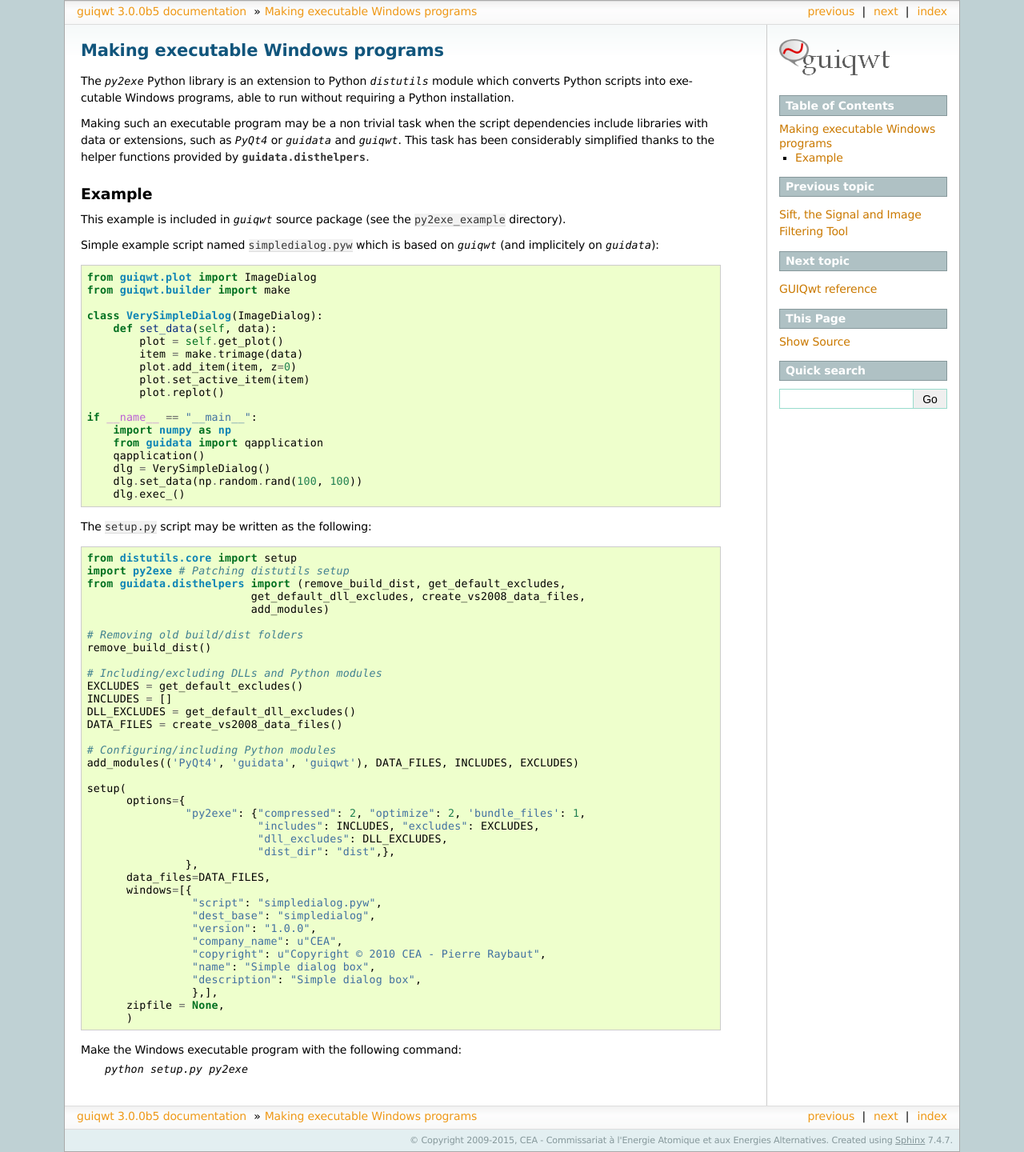
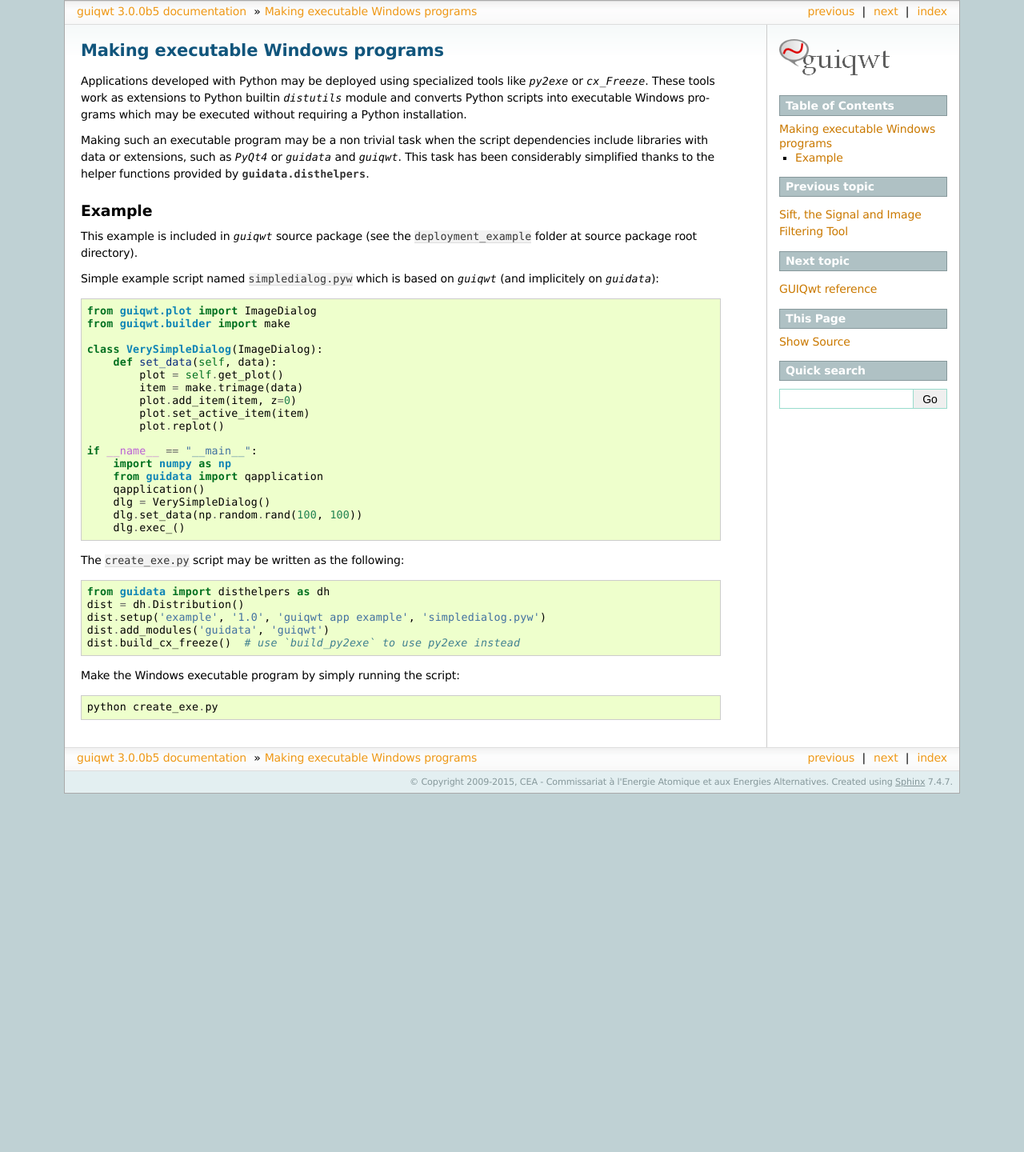
Before and after one commit to PlotPyStack/guiqwt, a Sphinx documentation site: the page built from doc/disthelpers.rst, in a window 1280 px wide. Shown: the whole page at 80% size. Built offline with Sphinx 7.4.7, drawn with Linux system fonts in a browser that asks for light colours; after the commit the page ends 992 px from its top, so only the background shows below that.

Commit message:
Updated deployment example (cx_Freeze) + doc

```diff
--- a/doc/disthelpers.rst
+++ b/doc/disthelpers.rst
@@ -1,9 +1,10 @@
 Making executable Windows programs
 ==================================
 
-The `py2exe` Python library is an extension to Python `distutils` module which
-converts Python scripts into executable Windows programs, able to run without
-requiring a Python installation.
+Applications developed with Python may be deployed using specialized tools
+like `py2exe` or `cx_Freeze`. These tools work as extensions to Python builtin
+`distutils` module and converts Python scripts into executable Windows
+programs which may be executed without requiring a Python installation.
 
 Making such an executable program may be a non trivial task when the script
 dependencies include libraries with data or extensions, such as `PyQt4` or
@@ -14,7 +15,7 @@
 ~~~~~~~
 
 This example is included in `guiqwt` source package (see the
-``py2exe_example`` directory).
+``deployment_example`` folder at source package root directory).
 
 Simple example script named ``simpledialog.pyw`` which is based on `guiqwt`
 (and implicitely on `guidata`)::
@@ -38,45 +39,14 @@
         dlg.set_data(np.random.rand(100, 100))
         dlg.exec_()
 
-The ``setup.py`` script may be written as the following::
+The ``create_exe.py`` script may be written as the following::
 
-    from distutils.core import setup
-    import py2exe # Patching distutils setup
-    from guidata.disthelpers import (remove_build_dist, get_default_excludes,
-                             get_default_dll_excludes, create_vs2008_data_files,
-                             add_modules)
+    from guidata import disthelpers as dh
+    dist = dh.Distribution()
+    dist.setup('example', '1.0', 'guiqwt app example', 'simpledialog.pyw')
+    dist.add_modules('guidata', 'guiqwt')
+    dist.build_cx_freeze()  # use `build_py2exe` to use py2exe instead
 
-    # Removing old build/dist folders
-    remove_build_dist()
+Make the Windows executable program by simply running the script::
 
-    # Including/excluding DLLs and Python modules
-    EXCLUDES = get_default_excludes()
-    INCLUDES = []
-    DLL_EXCLUDES = get_default_dll_excludes()
-    DATA_FILES = create_vs2008_data_files()
-
-    # Configuring/including Python modules
-    add_modules(('PyQt4', 'guidata', 'guiqwt'), DATA_FILES, INCLUDES, EXCLUDES)
-
-    setup(
-          options={
-                   "py2exe": {"compressed": 2, "optimize": 2, 'bundle_files': 1,
-                              "includes": INCLUDES, "excludes": EXCLUDES,
-                              "dll_excludes": DLL_EXCLUDES,
-                              "dist_dir": "dist",},
-                   },
-          data_files=DATA_FILES,
-          windows=[{
-                    "script": "simpledialog.pyw",
-                    "dest_base": "simpledialog",
-                    "version": "1.0.0",
-                    "company_name": u"CEA",
-                    "copyright": u"Copyright © 2010 CEA - Pierre Raybaut",
-                    "name": "Simple dialog box",
-                    "description": "Simple dialog box",
-                    },],
-          zipfile = None,
-          )
-
-Make the Windows executable program with the following command:
-    `python setup.py py2exe`
+    python create_exe.py
```
Also changed, not shown: 6 other files.
